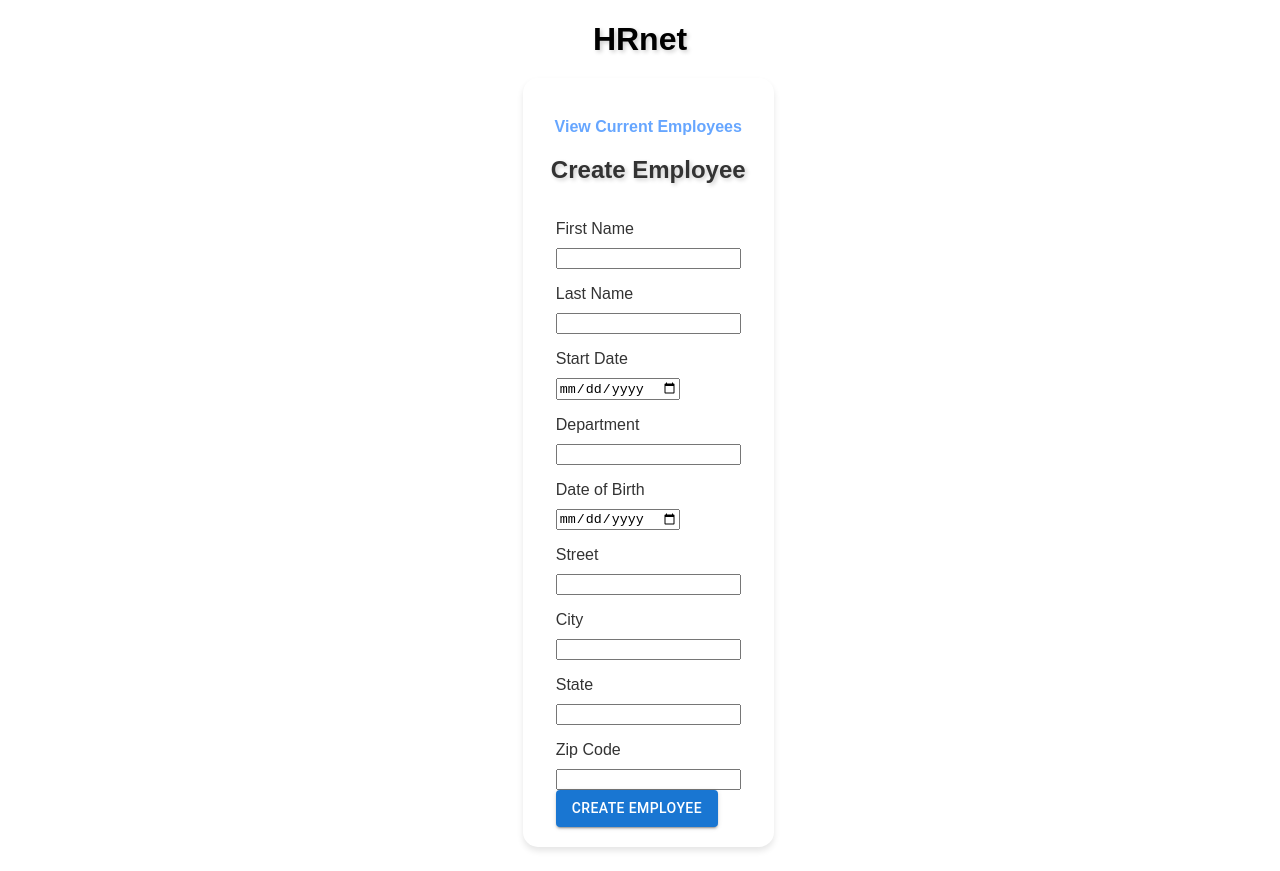
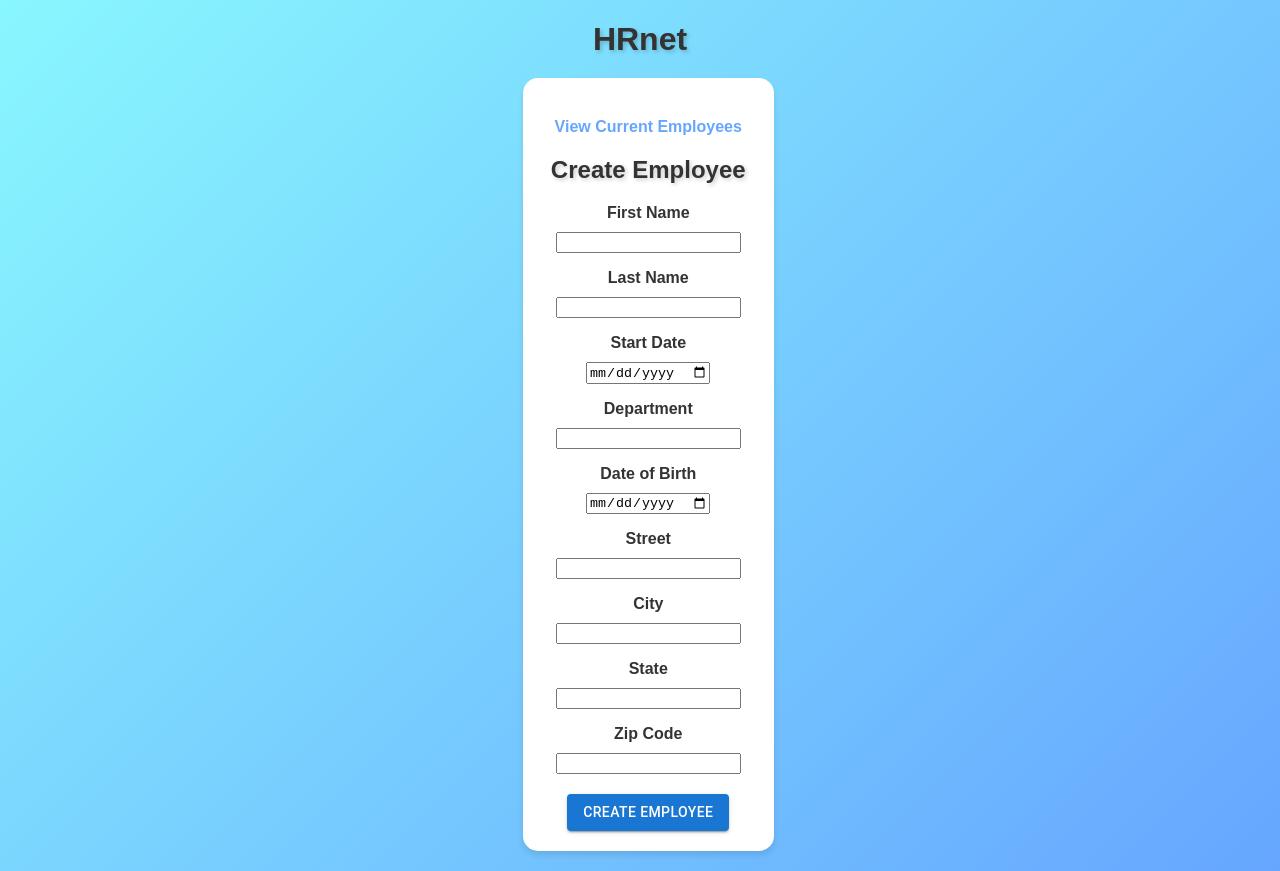
Before and after one commit to SabrinaMouginot/HRNet_P14, a React (Vite) app: page / in a window 1280 px wide. Built offline with nearby package versions, Linux system fonts and the light colour scheme.

Commit message:
travail de style

```diff
--- a/src/app.css
+++ b/src/app.css
@@ -1,4 +1,4 @@
-.title {
+/* .title {
     display: flex;
     align-items: center;
     justify-content: center;
@@ -49,10 +49,96 @@ label {
     right: 15px;
     cursor: pointer;
     font-size: 20px;
+} */
+
+/* Appliquer un background avec un dégradé sur toutes les pages */
+/* body {
+  margin: 0;
+  padding: 0;
+  font-family: Arial, sans-serif;
+  min-height: 100vh;
+  display: flex;
+  justify-content: center;
+  align-items: center;
+} */
+
+/* Style général du conteneur */
+/* .container {
+
+  border-radius: 15px;
+  padding: 20px;
+  box-shadow: 0 4px 6px rgba(0, 0, 0, 0.1);
+  max-width: 1000px;
+  width: 90%;
+  color: #333;
+  margin-bottom: 20px;
+} */
+
+/* Style pour les titres */
+/* h1, h2 {
+  text-shadow: 2px 2px 4px rgba(0, 0, 0, 0.2);
+  text-align: center;
+  margin-bottom: 20px;
+} */
+
+/* Style des liens */
+/* a {
+  display: inline-block;
+  margin-top: 20px;
+  color: #66a6ff;
+  text-decoration: none;
+  font-weight: bold;
+  transition: color 0.3s ease;
 }
 
+a:hover {
+  color: #89f7fe;
+} */
+
+/* Style des tables */
+/* table {
+  width: 100%;
+  border-collapse: collapse;
+  margin-top: 20px;
+}
+
+table, th, td {
+  border: 1px solid #ddd;
+  padding: 8px;
+  text-align: left;
+}
+
+th {
+  background-color: #66a6ff;
+  color: white;
+}
+
+td {
+  background-color: rgba(255, 255, 255, 0.8);
+} */
+
+/* Style des boutons */
+/* button, input[type="submit"] {
+  background-color: #66a6ff;
+  color: white;
+  padding: 10px 20px;
+  border: none;
+  border-radius: 5px;
+  cursor: pointer;
+  transition: background-color 0.3s ease;
+}
+
+button {
+  display: flex;
+  margin-top: 10px;
+}
+
+button:hover, input[type="submit"]:hover {
+  background-color: #89f7fe;
+} */
+
 /* *********** */
-/* Appliquer un background avec un dégradé sur toutes les pages */
+/* Styles généraux */
 body {
   margin: 0;
   padding: 0;
@@ -61,27 +147,33 @@ body {
   display: flex;
   justify-content: center;
   align-items: center;
+  background: linear-gradient(135deg, #89f7fe, #66a6ff);
 }
 
+/* *********** */
 /* Style général du conteneur */
 .container {
-
   border-radius: 15px;
   padding: 20px;
   box-shadow: 0 4px 6px rgba(0, 0, 0, 0.1);
   max-width: 1000px;
   width: 90%;
   color: #333;
+  background-color: white;
   margin-bottom: 20px;
+  text-align: center;
 }
 
+/* *********** */
 /* Style pour les titres */
 h1, h2 {
   text-shadow: 2px 2px 4px rgba(0, 0, 0, 0.2);
   text-align: center;
   margin-bottom: 20px;
+  color: #333;
 }
 
+/* *********** */
 /* Style des liens */
 a {
   display: inline-block;
@@ -96,6 +188,7 @@ a:hover {
   color: #89f7fe;
 }
 
+/* *********** */
 /* Style des tables */
 table {
   width: 100%;
@@ -118,6 +211,7 @@ td {
   background-color: rgba(255, 255, 255, 0.8);
 }
 
+/* *********** */
 /* Style des boutons */
 button, input[type="submit"] {
   background-color: #66a6ff;
@@ -129,11 +223,63 @@ button, input[type="submit"] {
   transition: background-color 0.3s ease;
 }
 
-button {
-  display: flex;
-  margin-top: 10px;
+.button {
+  margin-Top: 20px
 }
 
 button:hover, input[type="submit"]:hover {
   background-color: #89f7fe;
 }
+
+/* *********** */
+/* Style pour les labels */
+label {
+  display: block;
+  margin-top: 1rem;
+  margin-bottom: 10px;
+  font-weight: bold;
+}
+
+/* *********** */
+/* Style pour l'adresse (pour des marges spécifiques) */
+.address {
+  margin-top: 10px;
+}
+
+/* *********** */
+/* Style pour les erreurs de formulaire */
+.error {
+  color: red;
+  font-size: 0.9em;
+}
+
+/* *********** */
+/* Styles pour la modale */
+.modal {
+  display: flex;
+  justify-content: center;
+  align-items: center;
+  position: fixed;
+  top: 0;
+  left: 0;
+  width: 100%;
+  height: 100%;
+  background-color: rgba(0, 0, 0, 0.5);
+  z-index: 1000;
+}
+
+.modal-content {
+  background-color: #fff;
+  padding: 20px;
+  border-radius: 5px;
+  text-align: center;
+  position: relative;
+}
+
+.close {
+  position: absolute;
+  top: 10px;
+  right: 15px;
+  cursor: pointer;
+  font-size: 20px;
+}
--- a/src/pages/CreateEmployee.jsx
+++ b/src/pages/CreateEmployee.jsx
@@ -167,9 +167,11 @@ function CreateEmployee() {
             {errors.zipCode && <p className="error">{errors.zipCode}</p>}
           </div>
 
-          <Button type="submit" variant="contained" color="primary">
-            Create Employee
-          </Button>
+          <div className='button'>
+            <Button type="submit" variant="contained" color="primary">
+              Create Employee
+            </Button>
+          </div>
         </form>
       </div>
 
```
